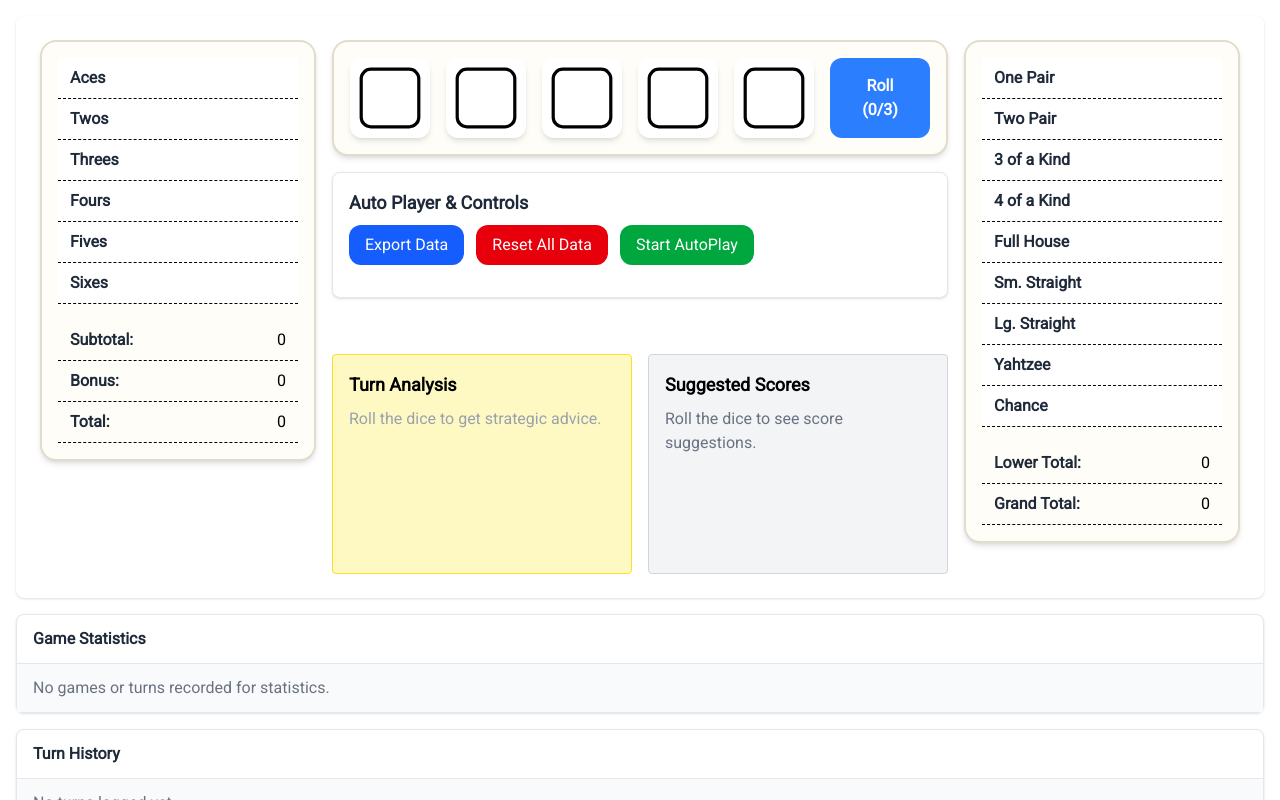
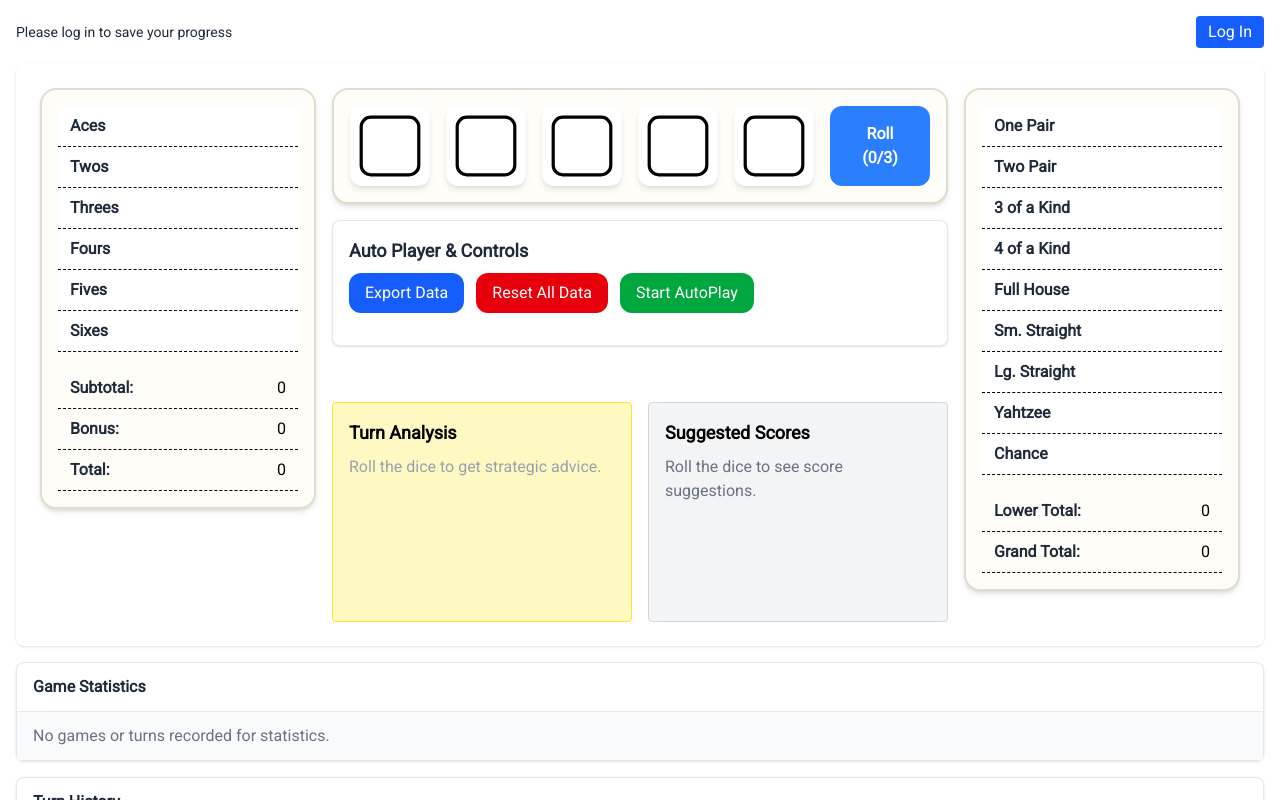
Before and after one commit to mtickle/dice-game, a React (Vite) app: page / in a window 1280 px wide. Shown: the top 800 px of the page. Built offline with nearby package versions, Linux system fonts and the light colour scheme.

Commit message:
Trying to add Firebase and Auth0

```diff
--- a/package.json
+++ b/package.json
@@ -12,10 +12,12 @@
     "tailwind:init": "tailwindcss init -p"
   },
   "dependencies": {
+    "@auth0/auth0-react": "^2.3.0",
     "@tailwindcss/cli": "^4.1.10",
     "@tailwindcss/vite": "^4.1.10",
     "bootstrap": "^5.3.6",
     "clsx": "^2.1.1",
+    "firebase": "^11.9.1",
     "mongodb": "^6.17.0",
     "react": "^18.2.0",
     "react-bootstrap": "^2.10.10",
--- a/src/App.jsx
+++ b/src/App.jsx
@@ -1,3 +1,4 @@
+import { useAuth0 } from '@auth0/auth0-react';
 import GameHistoryPanel from '@components/GameHistoryPanel';
 import GameStatsPanel from '@components/GameStatsPanel';
 import ScoreCardLayout from '@components/ScoreCardLayout';
@@ -5,7 +6,10 @@ import TurnLogPanel from '@components/TurnLogPanel';
 import { useGameLogic } from '@hooks/useGameLogic';
 import { useCallback, useEffect, useState } from 'react';
 
+
 function App() {
+  const { loginWithRedirect, logout, user, isAuthenticated, isLoading } = useAuth0();
+
   const [gameLog, setGameLog] = useState([]);
   const [turnLog, setTurnLog] = useState(() => {
     try {
@@ -79,7 +83,39 @@ function App() {
   }, [isGameOver]);
 
   return (
+
     <div className="container mx-auto p-4">
+      {isLoading ? (
+        <div className="text-center text-gray-500 mb-4">Loading...</div>
+      ) : (
+        <div className="flex items-center justify-between mb-4">
+          <div className="text-gray-800 text-sm">
+            {isAuthenticated ? (
+              <span>Welcome, <strong>{user.name || user.nickname || 'Player'}</strong></span>
+            ) : (
+              <span>Please log in to save your progress</span>
+            )}
+          </div>
+          <div>
+            {isAuthenticated ? (
+              <button
+                className="px-3 py-1 bg-red-600 text-white rounded hover:bg-red-700"
+                onClick={() => logout({ logoutParams: { returnTo: window.location.origin } })}
+              >
+                Log Out
+              </button>
+            ) : (
+              <button
+                className="px-3 py-1 bg-blue-600 text-white rounded hover:bg-blue-700"
+                onClick={loginWithRedirect}
+              >
+                Log In
+              </button>
+            )}
+          </div>
+        </div>
+      )}
+
 
       <ScoreCardLayout
         scores={scores}
--- a/src/components/AutoPlayer.jsx
+++ b/src/components/AutoPlayer.jsx
@@ -1,5 +1,6 @@
+import { saveGameToFirebase, saveTurnsToFirebase } from '@utils/firebaseUtils';
+import { generateGameNumber, upperCategories } from '@utils/utils'; // Assuming generateGameNumber is moved to utils
 import { useEffect, useRef } from 'react';
-import { generateGameNumber, upperCategories } from '../utils/utils'; // Assuming generateGameNumber is moved to utils
 
 export default function AutoPlayer({
     rollDice,
@@ -191,6 +192,9 @@ export default function AutoPlayer({
             try {
                 localStorage.setItem('turnLog', JSON.stringify([]));
                 localStorage.setItem('gameStats', JSON.stringify([]));
+
+                saveGameToFirebase(newGame);
+                saveTurnsToFirebase(turnLog);
             } catch (error) {
                 console.error('[AutoPlayer] Error resetting data:', error);
             }
--- a/src/components/GameStatsPanel.jsx
+++ b/src/components/GameStatsPanel.jsx
@@ -43,7 +43,7 @@ export default function GameStatsPanel({ gameStats: initialGameStats, turnLog: i
         }
         const convertedTurnLog = storedTurnLog.map(turn => ({
             ...turn,
-            category: prettyName(turn.category),
+            category: turn?.category ? prettyName(turn.category) : '(uncategorized)',
         }));
         setTurnLog(convertedTurnLog);
 
--- /dev/null
+++ b/src/config/firebaseConfig.js
@@ -0,0 +1,16 @@
+// firebaseConfig.js
+import { initializeApp } from 'firebase/app';
+import { getFirestore } from 'firebase/firestore';
+
+const firebaseConfig = {
+    apiKey: "AIzaSyAmTaNOCVARoex-IKGlpJfG_gMPBp24ZsM",
+    authDomain: "dice-breaker.firebaseapp.com",
+    projectId: "dice-breaker",
+    storageBucket: "dice-breaker.firebasestorage.app",
+    messagingSenderId: "1068515540881",
+    appId: "1:1068515540881:web:6825775f838699166ca430",
+    measurementId: "G-9DNQVWNXZN"
+};
+
+const app = initializeApp(firebaseConfig);
+export const db = getFirestore(app);
--- a/src/main.jsx
+++ b/src/main.jsx
@@ -1,9 +1,24 @@
-import ErrorBoundary from '@components/ErrorBoundary.jsx'
-import { createRoot } from 'react-dom/client'
-import App from './App.jsx'
+import { Auth0Provider } from '@auth0/auth0-react';
+import ErrorBoundary from '@components/ErrorBoundary.jsx';
+import React from 'react';
+import { createRoot } from 'react-dom/client';
+import App from './App.jsx';
+
+const domain = 'dev-73y3t7dwltn1cjsd.us.auth0.com';
+const clientId = 'yKZnXvqXQMqtEzWyGTeZcaD26QJ87kl7';
 
 createRoot(document.getElementById('root')).render(
-    <ErrorBoundary>
-        <App />
-    </ErrorBoundary>
+    <React.StrictMode>
+        <Auth0Provider
+            domain={domain}
+            clientId={clientId}
+            authorizationParams={{
+                redirect_uri: window.location.origin,
+            }}
+        >
+            <ErrorBoundary>
+                <App />
+            </ErrorBoundary>
+        </Auth0Provider>
+    </React.StrictMode>
 )
--- /dev/null
+++ b/src/utils/firebaseUtils.js
@@ -0,0 +1,21 @@
+// firebaseUtils.js
+import { db } from '@config/firebaseConfig';
+import { addDoc, collection } from 'firebase/firestore';
+
+export const saveGameToFirebase = async (gameData) => {
+    try {
+        await addDoc(collection(db, 'games'), gameData);
+        console.log('[Firebase] Game saved.');
+    } catch (error) {
+        console.error('[Firebase] Failed to save game:', error);
+    }
+};
+
+export const saveTurnsToFirebase = async (turnLog) => {
+    const batch = turnLog.map(turn =>
+        addDoc(collection(db, 'turns'), turn).catch(err =>
+            console.error('[Firebase] Failed to save turn:', err)
+        )
+    );
+    await Promise.all(batch);
+};
--- a/vite.config.js
+++ b/vite.config.js
@@ -17,6 +17,7 @@ export default defineConfig({
       '@styles': path.resolve(__dirname, 'src/styles'),
       '@utils': path.resolve(__dirname, 'src/utils'),
       '@hooks': path.resolve(__dirname, 'src/hooks'),
+      '@config': path.resolve(__dirname, 'src/config'),
     },
   },
 })
```
Also changed, not shown: 1 other file (tests, documents, lock files or other folders).
